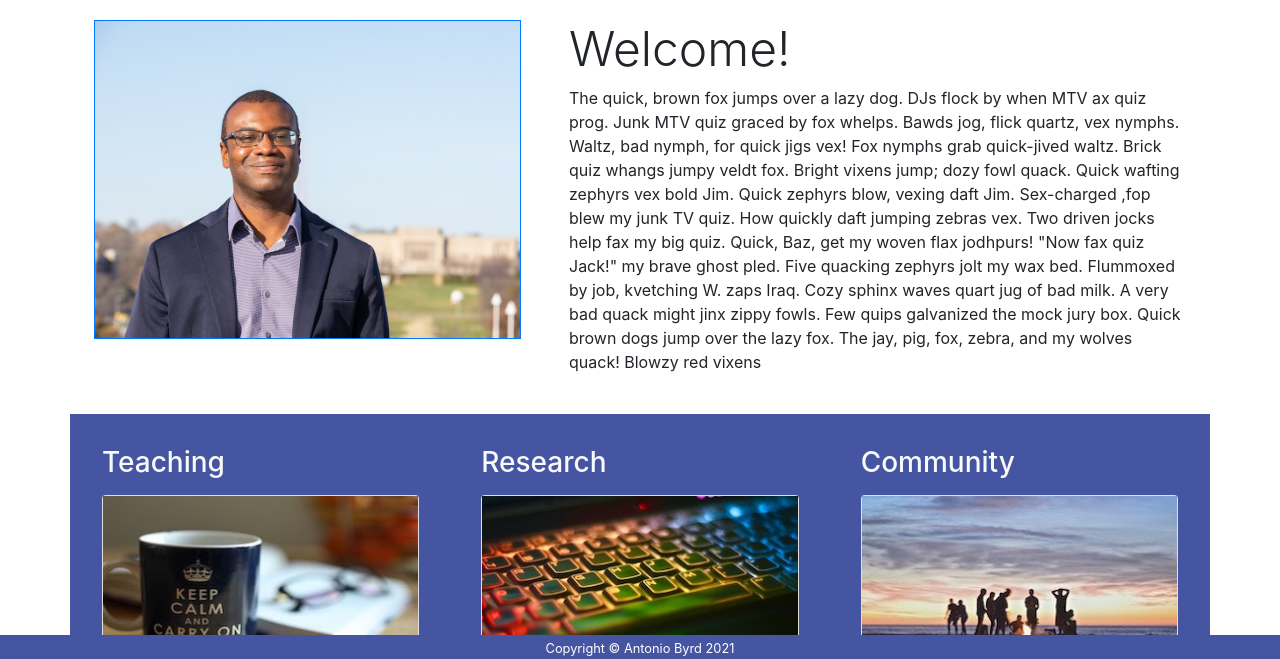
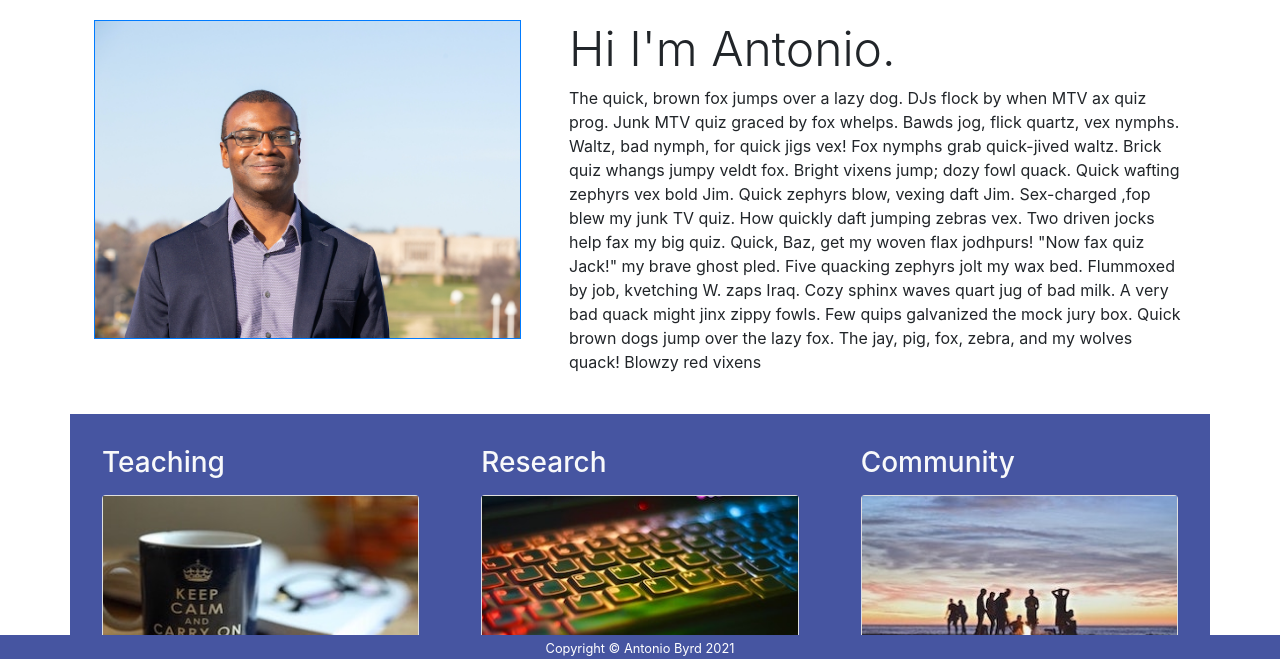
Before and after one commit to abyrd15/abyrd15.github.io, a Jekyll site: the page built from index.markdown, in a window 1280 px wide and 900 px high, scrolled down 663 px, cut to the strip 241-900 px from the top of the window. Built offline with Jekyll 4.4.1, drawn with Linux system fonts in a browser that asks for light colours; nearby versions of some CDN libraries.

Commit message:
Updating welcome message

```diff
--- a/_includes/home/section_welcome.html
+++ b/_includes/home/section_welcome.html
@@ -6,7 +6,7 @@
                     <img class="img-fluid border border-primary border-5" src="assets/css/images/Byrd_portraitCity.jpg" alt="Image of Black man wearing a navy blue blazer and purple shirt; image of sky and museum in the distance background">
                 </div>
                 <div class="col-sm-7 p-4">
-                    <h1 class="display-5">Welcome!</h1>
+                    <h1 class="display-5">Hi I'm Antonio.</h1>
                     <p>The quick, brown fox jumps over a lazy dog. DJs flock by when MTV ax quiz prog. Junk MTV quiz graced by fox whelps. Bawds jog, flick quartz, vex nymphs. Waltz, bad nymph, for quick jigs vex! Fox nymphs grab quick-jived waltz. Brick quiz whangs jumpy veldt fox. Bright vixens jump; dozy fowl quack. Quick wafting zephyrs vex bold Jim. Quick zephyrs blow, vexing daft Jim. Sex-charged ,fop blew my junk TV quiz. How quickly daft jumping zebras vex. Two driven jocks help fax my big quiz. Quick, Baz, get my woven flax jodhpurs! "Now fax quiz Jack!" my brave ghost pled. Five quacking zephyrs jolt my wax bed. Flummoxed by job, kvetching W. zaps Iraq. Cozy sphinx waves quart jug of bad milk. A very bad quack might jinx zippy fowls. Few quips galvanized the mock jury box. Quick brown dogs jump over the lazy fox. The jay, pig, fox, zebra, and my wolves quack! Blowzy red vixens</p>
                 </div>
             </div>
```
